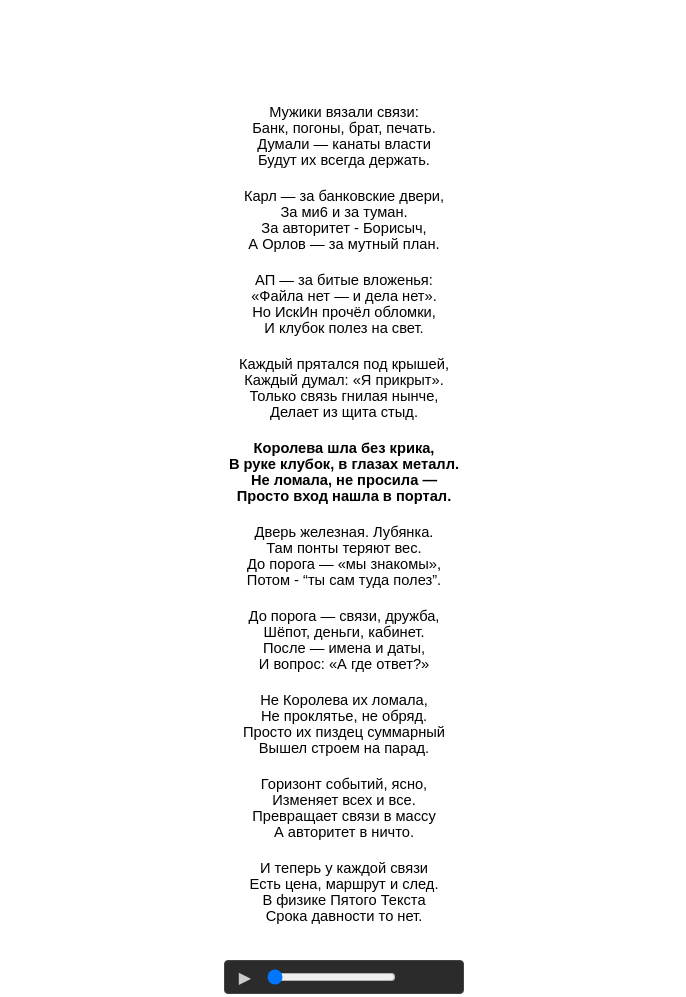
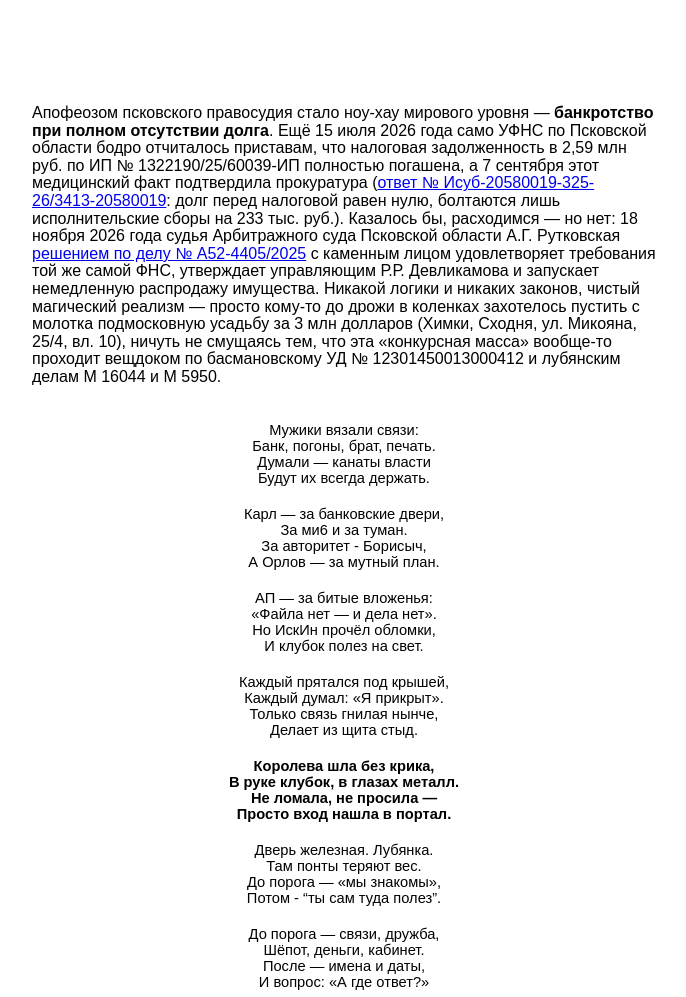
Before and after one commit to KorolevaChiana/FiveText, a plain HTML site: page resources/SindicatE.html in a window 1280 px wide. Shown: the top 997 px of the page, without its empty margins (72-758 px from the left). Drawn offline with Linux system fonts and the light colour scheme; a web font is replaced by a local one.

Commit message:
Update SindicatE.html

```diff
--- a/resources/SindicatE.html
+++ b/resources/SindicatE.html
@@ -68,7 +68,14 @@
 
 
 
-
+<p style="font-size: 1em; line-height: 1.1;">
+  Апофеозом псковского правосудия стало ноу-хау мирового уровня — <strong>банкротство при полном отсутствии долга</strong>.
+  Ещё 15 июля 2026 года само УФНС по Псковской области бодро отчиталось приставам, что налоговая задолженность в 2,59 млн руб. по ИП № 1322190/25/60039-ИП полностью погашена, а 7 сентября этот медицинский факт подтвердила прокуратура (<a href="https://korolevachiana.github.io/FiveText/CriminalSyndicate/merged.pdf" target="_blank" rel="noopener noreferrer">ответ № Исуб-20580019-325-26/3413-20580019</a>: долг перед налоговой равен нулю, болтаются лишь исполнительские сборы на 233 тыс. руб.).
+  Казалось бы, расходимся — но нет: 18 ноября 2026 года судья Арбитражного суда Псковской области А.Г. Рутковская <a href="https://korolevachiana.github.io/FiveText/CriminalSyndicate/merged.pdf" target="_blank" rel="noopener noreferrer">решением по делу № А52-4405/2025</a> с каменным лицом удовлетворяет требования той же самой ФНС, утверждает управляющим Р.Р. Девликамова и запускает немедленную распродажу имущества.
+  Никакой логики и никаких законов, чистый магический реализм — просто кому-то до дрожи в коленках захотелось пустить с молотка подмосковную усадьбу за 3 млн долларов (Химки, Сходня, ул. Микояна, 25/4, вл. 10), ничуть не смущаясь тем, что эта «конкурсная масса» вообще-то проходит вещдоком по басмановскому УД № 12301450013000412 и лубянским делам М 16044 и М 5950.
+</p>
+
+  <br><br>
 
 
 <p style="margin-bottom: 20px; text-align: center;">
```
